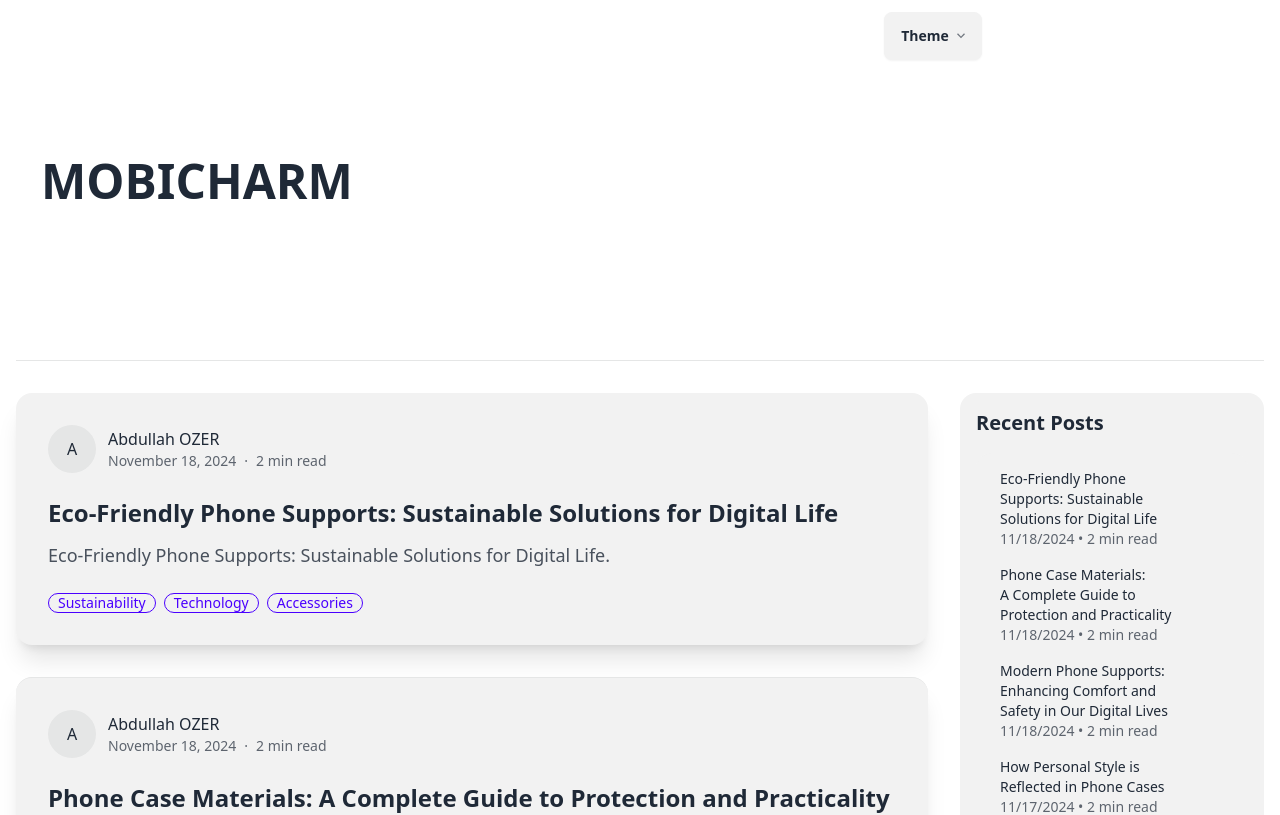
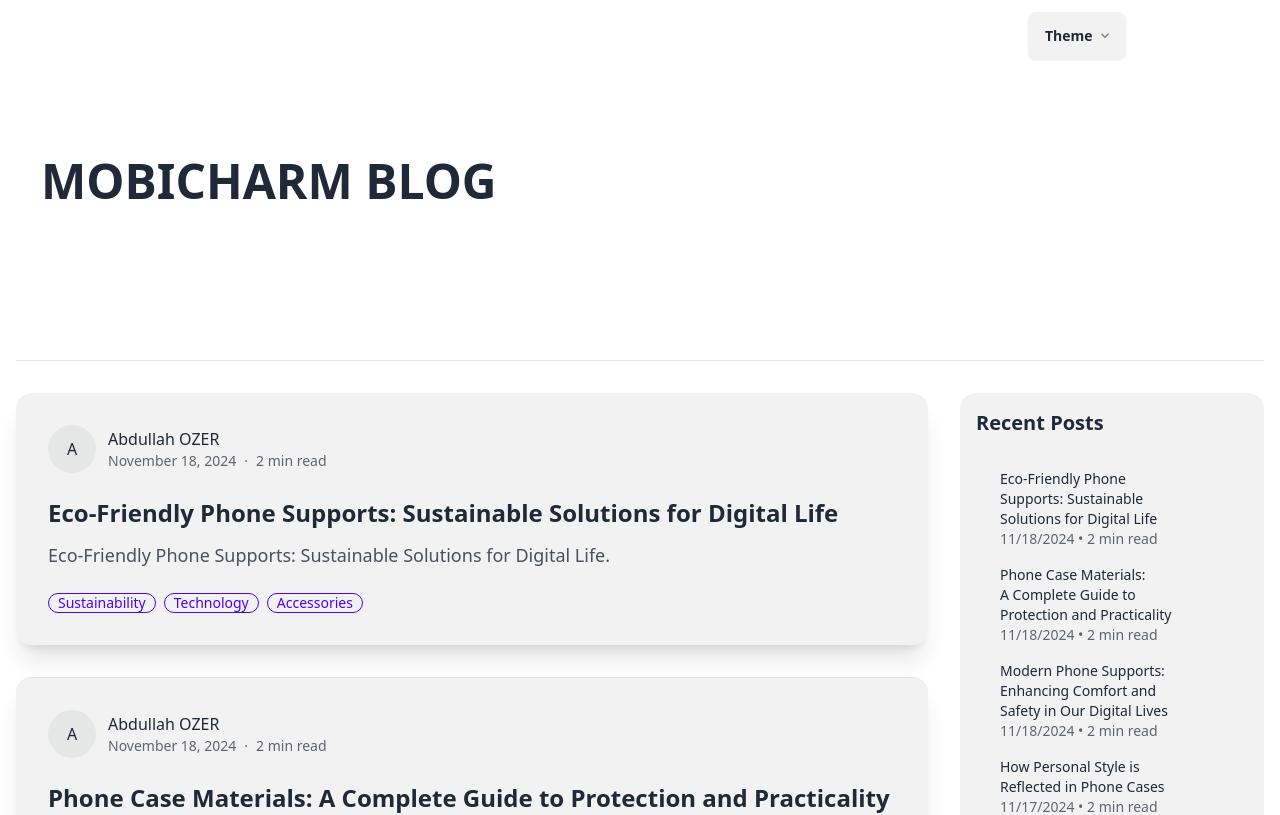
Before and after one commit to abdullahozer11/markdown-blog, a Next.js app: page / in a window 1280 px wide. Shown: the top 815 px of the page. Built offline with nearby package versions, Linux system fonts and the light colour scheme.

Commit message:
Add blog to title

```diff
--- a/components/Header.js
+++ b/components/Header.js
@@ -8,7 +8,7 @@ export default function Header() {
             <div className="navbar bg-base-100">
                 <div className="navbar-center">
                     <Link href="/" className="btn btn-ghost text-5xl normal-case">
-                        MOBICHARM
+                        MOBICHARM BLOG
                     </Link>
                 </div>
                 <div className="navbar-end">
```
